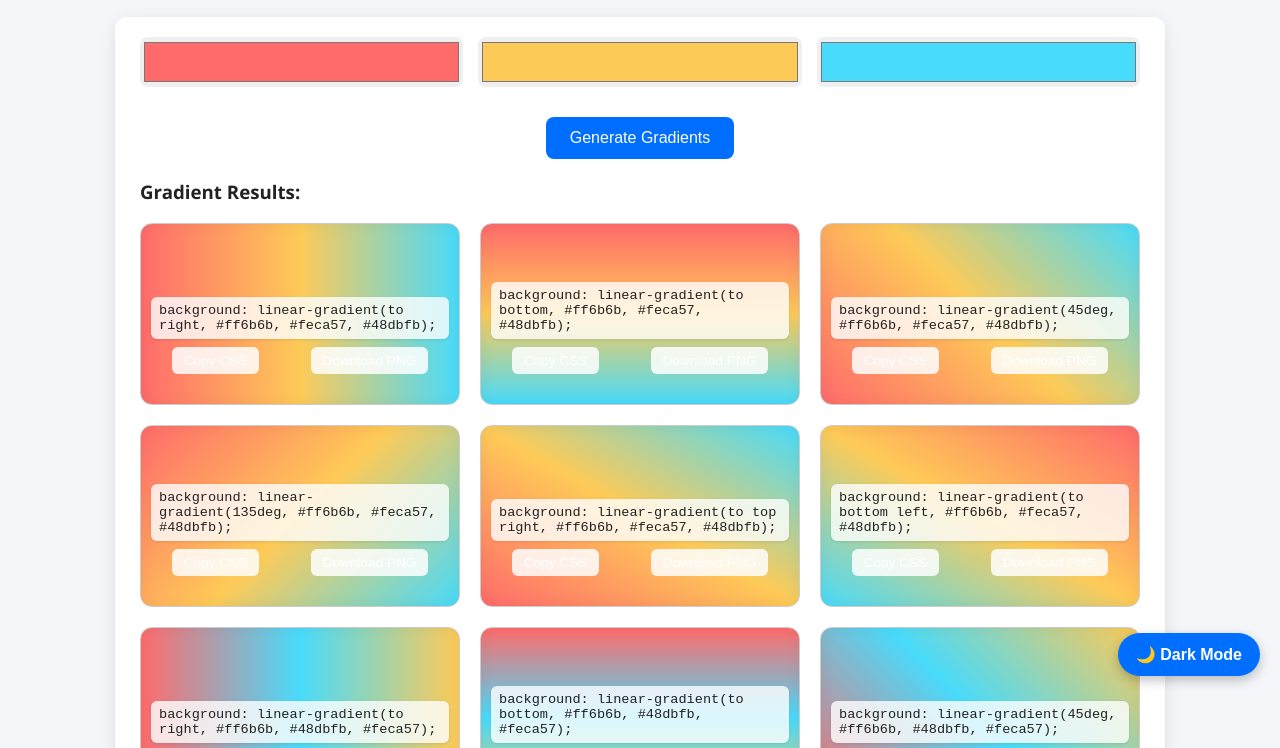
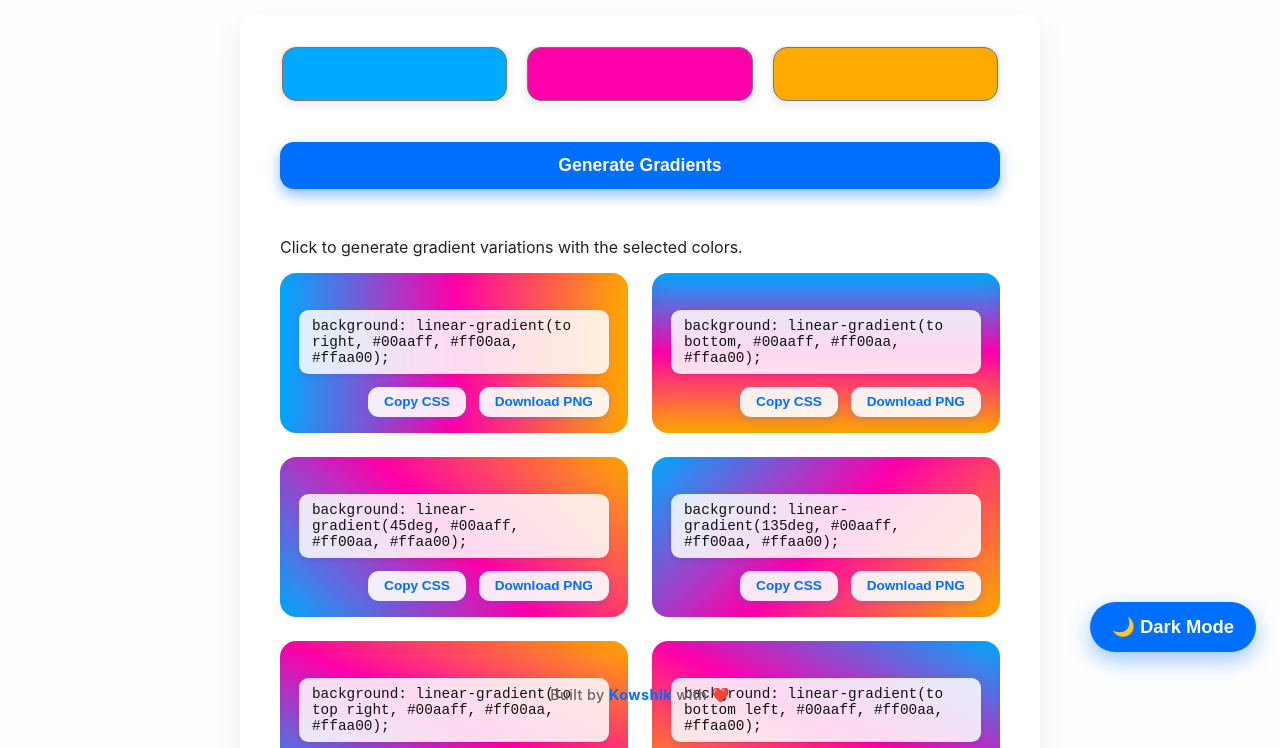
Before and after one commit to KowshikKolvekar/gradient-color-generator, a plain HTML site: page index.html in a window 1280 px wide. Shown: the part 84-832 px from the top of the page. Drawn offline with Linux system fonts and the light colour scheme.

Commit message:
Update index.html

```diff
--- a/index.html
+++ b/index.html
@@ -3,199 +3,242 @@
 <head>
   <meta charset="UTF-8" />
   <meta name="viewport" content="width=device-width, initial-scale=1" />
-  <title>3-Color Gradient Generator with Dark Mode & Download</title>
+  <title>3-Color Gradient Generator</title>
   <style>
     :root {
-      --primary-color: #006eff;
-      --bg-light: #f4f6f9;
-      --bg-dark: #1e1e2f;
+      --primary: #006eff;
+      --primary-dark: #004dbb;
+      --bg-light: #fefefe;
+      --bg-dark: #12121f;
       --text-light: #222;
       --text-dark: #ddd;
-      --card-bg-light: #fff;
-      --card-bg-dark: #2a2a3f;
-      --shadow-light: rgba(0, 0, 0, 0.1);
-      --shadow-dark: rgba(0, 0, 0, 0.6);
-      --button-bg-light: #006eff;
-      --button-bg-dark: #004bb5;
+      --card-bg-light: #ffffff;
+      --card-bg-dark: #1f1f2f;
+      --shadow-light: rgba(0, 0, 0, 0.08);
+      --shadow-dark: rgba(0, 0, 0, 0.7);
+      --button-bg-light: var(--primary);
+      --button-bg-dark: var(--primary-dark);
+      --transition-fast: 0.25s ease-in-out;
+    }
+
+    /* Reset */
+    *, *::before, *::after {
+      box-sizing: border-box;
     }
 
     body {
       margin: 0;
-      font-family: 'Segoe UI', Tahoma, Geneva, Verdana, sans-serif;
-      background-color: var(--bg-light);
+      font-family: 'Inter', 'Segoe UI', Tahoma, Geneva, Verdana, sans-serif;
+      background: var(--bg-light);
       color: var(--text-light);
-      transition: background-color 0.4s, color 0.4s;
+      transition: background-color var(--transition-fast), color var(--transition-fast);
+      min-height: 100vh;
+      display: flex;
+      flex-direction: column;
+      align-items: center;
+      padding: 2rem 1rem 4rem;
+      position: relative;
+      padding-bottom: 4rem; /* space for footer */
     }
 
     body.dark {
-      background-color: var(--bg-dark);
+      background: var(--bg-dark);
       color: var(--text-dark);
     }
 
-    .header {
-      background-color: var(--primary-color);
-      color: white;
-      text-align: center;
-      padding: 18px 20px;
-      font-size: 1.6rem;
+    header {
+      font-size: 1.75rem;
+      font-weight: 700;
+      margin-bottom: 2rem;
       user-select: none;
+      color: var(--primary);
+      display: flex;
+      align-items: center;
+      gap: 0.5rem;
+    }
+
+    header span.emoji {
+      font-size: 2rem;
+      line-height: 1;
     }
 
     .container {
-      max-width: 1000px;
-      margin: 30px auto 60px;
-      padding: 20px 25px 40px;
       background: var(--card-bg-light);
-      border-radius: 12px;
-      box-shadow: 0 4px 15px var(--shadow-light);
-      transition: background-color 0.4s, box-shadow 0.4s;
+      padding: 2rem 2.5rem;
+      border-radius: 1rem;
+      width: 100%;
+      max-width: 800px;
+      box-shadow: 0 10px 30px var(--shadow-light);
+      transition: background-color var(--transition-fast), box-shadow var(--transition-fast);
     }
 
     body.dark .container {
       background: var(--card-bg-dark);
-      box-shadow: 0 4px 15px var(--shadow-dark);
+      box-shadow: 0 10px 30px var(--shadow-dark);
     }
 
-    .form-group {
+    .color-picker-group {
       display: flex;
       justify-content: space-between;
-      gap: 15px;
-      margin-bottom: 30px;
+      gap: 1rem;
+      margin-bottom: 2.5rem;
     }
 
     input[type="color"] {
-      width: 100%;
-      height: 50px;
+      flex: 1;
       border: none;
-      border-radius: 8px;
+      height: 56px;
+      border-radius: 14px;
       cursor: pointer;
-      transition: filter 0.3s;
+      transition: filter 0.3s ease;
+      box-shadow: 0 4px 10px rgba(0,0,0,0.07);
+      -webkit-appearance: none;
+    }
+    input[type="color"]::-webkit-color-swatch-wrapper {
+      padding: 0;
+      border-radius: 14px;
+    }
+    input[type="color"]::-webkit-color-swatch {
+      border-radius: 14px;
     }
 
     input[type="color"]:hover {
       filter: brightness(1.1);
     }
 
-    button {
-      background-color: var(--button-bg-light);
+    button#generateBtn {
+      background: var(--button-bg-light);
+      border: none;
       color: white;
-      border: none;
-      padding: 12px 24px;
-      border-radius: 8px;
-      font-size: 1rem;
+      font-weight: 600;
+      font-size: 1.1rem;
+      padding: 0.8rem 0;
+      width: 100%;
+      border-radius: 14px;
       cursor: pointer;
+      box-shadow: 0 6px 14px rgba(0, 110, 255, 0.45);
+      transition: background-color 0.3s ease, box-shadow 0.3s ease;
+      margin-bottom: 2rem;
       user-select: none;
-      transition: background-color 0.3s;
-      margin-bottom: 20px;
-      display: block;
-      margin-left: auto;
-      margin-right: auto;
     }
-
-    button:hover {
-      background-color: var(--button-bg-dark);
+    button#generateBtn:hover {
+      background: var(--button-bg-dark);
+      box-shadow: 0 8px 20px rgba(0, 75, 187, 0.6);
     }
-
-    body.dark button {
-      background-color: var(--button-bg-dark);
+    body.dark button#generateBtn {
+      background: var(--button-bg-dark);
+      box-shadow: 0 6px 14px rgba(0, 75, 187, 0.45);
     }
-    body.dark button:hover {
-      background-color: #003d91;
+    body.dark button#generateBtn:hover {
+      background: #003a88;
+      box-shadow: 0 8px 20px rgba(0, 50, 120, 0.6);
     }
 
     #gradients {
       display: grid;
       grid-template-columns: repeat(auto-fit, minmax(280px, 1fr));
-      gap: 20px;
+      gap: 1.5rem;
     }
 
     .gradient-box {
-      border-radius: 12px;
-      overflow: hidden;
-      border: 1px solid #ccc;
       position: relative;
       height: 160px;
+      border-radius: 1rem;
+      box-shadow: inset 0 0 20px rgba(0,0,0,0.05);
+      color: #111;
       display: flex;
       flex-direction: column;
       justify-content: flex-end;
-      color: #222;
-      font-family: monospace;
-      font-size: 0.85rem;
-      padding: 10px;
-      box-shadow: inset 0 0 15px rgba(0,0,0,0.05);
-      transition: border-color 0.3s, color 0.3s;
+      padding: 1rem 1.2rem;
+      font-family: 'Fira Mono', monospace;
+      font-size: 0.9rem;
+      transition: color 0.3s ease;
       user-select: text;
+      cursor: default;
     }
 
     body.dark .gradient-box {
-      border-color: #444;
-      color: #eee;
-      box-shadow: inset 0 0 15px rgba(0,0,0,0.5);
+      color: #ddd;
+      box-shadow: inset 0 0 25px rgba(0,0,0,0.6);
     }
 
     .gradient-code {
-      background: rgba(255 255 255 / 0.8);
-      border-radius: 6px;
-      padding: 6px 8px;
-      margin-bottom: 8px;
-      overflow-wrap: anywhere;
-      box-shadow: 0 1px 3px rgba(0,0,0,0.1);
-      transition: background 0.3s;
-      user-select: text;
+      background: rgba(255 255 255 / 0.85);
+      border-radius: 0.6rem;
+      padding: 0.5rem 0.8rem;
+      box-shadow: 0 2px 6px rgba(0,0,0,0.08);
+      margin-bottom: 0.8rem;
+      user-select: all;
+      transition: background-color 0.3s ease;
     }
-
     body.dark .gradient-code {
-      background: rgba(0 0 0 / 0.6);
-      box-shadow: 0 1px 3px rgba(255,255,255,0.1);
+      background: rgba(30 30 47 / 0.9);
+      box-shadow: 0 2px 6px rgba(0,0,0,0.4);
     }
 
     .buttons-row {
       display: flex;
-      gap: 10px;
+      gap: 0.8rem;
       justify-content: flex-end;
     }
 
     .copy-btn, .download-btn {
-      background: rgba(255 255 255 / 0.85);
+      background: rgba(255 255 255 / 0.9);
       border: none;
-      padding: 6px 12px;
-      border-radius: 6px;
+      padding: 0.45rem 1rem;
+      border-radius: 0.7rem;
       font-size: 0.85rem;
       cursor: pointer;
-      transition: background-color 0.2s;
+      color: var(--primary);
+      font-weight: 600;
+      box-shadow: 0 2px 7px rgba(0,110,255,0.25);
+      transition: background-color 0.2s ease, box-shadow 0.3s ease;
       user-select: none;
+      display: flex;
+      align-items: center;
+      gap: 0.4rem;
+      white-space: nowrap;
     }
 
     .copy-btn:hover, .download-btn:hover {
       background: rgba(255 255 255 / 1);
+      box-shadow: 0 4px 14px rgba(0,110,255,0.45);
     }
 
     body.dark .copy-btn, body.dark .download-btn {
-      background: rgba(0 0 0 / 0.6);
-      color: #eee;
+      background: rgba(30 30 47 / 0.9);
+      color: var(--primary);
+      box-shadow: 0 2px 7px rgba(0,75,187,0.4);
     }
     body.dark .copy-btn:hover, body.dark .download-btn:hover {
-      background: rgba(0 0 0 / 0.8);
+      background: rgba(30 30 47 / 1);
+      box-shadow: 0 4px 14px rgba(0,75,187,0.6);
     }
 
     #darkToggle {
       position: fixed;
-      bottom: 20px;
-      right: 20px;
-      background: var(--primary-color);
+      bottom: 64px;
+      right: 24px;
+      background: var(--primary);
       border: none;
       color: white;
-      padding: 12px 18px;
+      padding: 14px 22px;
       border-radius: 30px;
-      font-weight: 600;
+      font-weight: 700;
       cursor: pointer;
       user-select: none;
-      box-shadow: 0 4px 12px rgba(0,0,0,0.25);
-      transition: background-color 0.3s;
+      box-shadow: 0 8px 22px rgba(0,110,255,0.4);
+      transition: background-color 0.3s ease, box-shadow 0.3s ease;
       z-index: 1000;
+      font-size: 1.15rem;
+      display: flex;
+      align-items: center;
+      gap: 0.5rem;
+      user-select: none;
     }
     #darkToggle:hover {
-      background-color: #004dbb;
+      background-color: var(--primary-dark);
+      box-shadow: 0 10px 28px rgba(0,75,187,0.6);
     }
 
     /* Tooltip */
@@ -206,79 +249,101 @@
 
     .tooltip .tooltiptext {
       visibility: hidden;
-      width: 120px;
-      background-color: var(--primary-color);
+      width: 130px;
+      background-color: var(--primary);
       color: #fff;
       text-align: center;
       border-radius: 6px;
-      padding: 6px;
+      padding: 6px 8px;
       position: absolute;
-      z-index: 1;
-      bottom: 125%;
+      z-index: 10;
+      bottom: 135%;
       left: 50%;
-      margin-left: -60px;
+      transform: translateX(-50%);
       opacity: 0;
-      transition: opacity 0.3s;
+      transition: opacity 0.3s ease;
       font-size: 0.8rem;
       pointer-events: none;
       user-select: none;
+      font-weight: 600;
     }
 
     .tooltip:hover .tooltiptext {
       visibility: visible;
       opacity: 1;
+      pointer-events: auto;
     }
 
-    @media(max-width: 500px) {
-      .form-group {
-        flex-direction: column;
-      }
+    /* Footer */
+    footer {
+      position: fixed;
+      bottom: 12px;
+      width: 100%;
+      text-align: center;
+      font-size: 0.9rem;
+      color: #666;
+      user-select: none;
+      font-weight: 500;
+      letter-spacing: 0.03em;
     }
+
+    body.dark footer {
+      color: #aaa;
+    }
+
+    footer a {
+      color: var(--primary);
+      text-decoration: none;
+      font-weight: 700;
+    }
+
+    footer a:hover {
+      text-decoration: underline;
+    }
+
   </style>
 </head>
 <body>
+  <header>
+    <span class="emoji" aria-hidden="true">🎨</span>
+    3-Color Gradient Generator
+  </header>
 
-  <div class="header">🎨 3-Color Gradient Generator</div>
+  <main class="container" role="main">
+    <section class="color-picker-group" aria-label="Select three colors for the gradient">
+      <input type="color" id="color1" value="#00aaff" aria-label="First color" />
+      <input type="color" id="color2" value="#ff00aa" aria-label="Second color" />
+      <input type="color" id="color3" value="#ffaa00" aria-label="Third color" />
+    </section>
 
-  <div class="container">
-    <div class="form-group" aria-label="Color selectors">
-      <input type="color" id="color1" value="#ff6b6b" aria-label="First color picker" />
-      <input type="color" id="color2" value="#feca57" aria-label="Second color picker" />
-      <input type="color" id="color3" value="#48dbfb" aria-label="Third color picker" />
-    </div>
+    <button id="generateBtn" aria-describedby="generateDesc" aria-label="Generate gradients">
+      Generate Gradients
+    </button>
+    <p id="generateDesc" class="sr-only">Click to generate gradient variations with the selected colors.</p>
 
-    <button id="generateBtn">Generate Gradients</button>
-
-    <h3>Gradient Results:</h3>
-    <div id="gradients" aria-live="polite" aria-relevant="additions"></div>
-  </div>
+    <section id="gradients" aria-live="polite" aria-atomic="true" aria-relevant="additions"></section>
+  </main>
 
   <button id="darkToggle" aria-pressed="false" aria-label="Toggle dark mode">🌙 Dark Mode</button>
 
+  <footer>
+    Built by <a href="https://github.com/KowshikKolvekar" target="_blank" rel="noopener noreferrer">Kowshik</a> with ❤️
+  </footer>
+
   <script>
+    const generateBtn = document.getElementById('generateBtn');
+    const gradientsContainer = document.getElementById('gradients');
     const color1 = document.getElementById('color1');
     const color2 = document.getElementById('color2');
     const color3 = document.getElementById('color3');
-    const gradientsContainer = document.getElementById('gradients');
-    const generateBtn = document.getElementById('generateBtn');
     const darkToggle = document.getElementById('darkToggle');
     const body = document.body;
 
     const directions = ['to right', 'to bottom', '45deg', '135deg', 'to top right', 'to bottom left'];
-    const variations = [
-      [color1.value, color2.value, color3.value],
-      [color1.value, color3.value, color2.value],
-      [color2.value, color1.value, color3.value],
-      [color2.value, color3.value, color1.value],
-      [color3.value, color1.value, color2.value],
-      [color3.value, color2.value, color1.value]
-    ];
 
     function updateVariations() {
       return [
         [color1.value, color2.value, color3.value],
-        [color1.value, color3.value, color2.value],
-        [color2.value, color1.value, color3.value],
         [color2.value, color3.value, color1.value],
         [color3.value, color1.value, color2.value],
         [color3.value, color2.value, color1.value]
@@ -348,25 +413,20 @@
     }
 
     function createGradientImage(css, width, height) {
-      // Create canvas
       const canvas = document.createElement('canvas');
       canvas.width = width;
       canvas.height = height;
       const ctx = canvas.getContext('2d');
 
-      // Create gradient stops from the css string (basic parsing)
-      // We'll parse the 3 colors from linear-gradient(...) format.
       const matches = css.match(/\(([^)]+)\)/);
       if (!matches) return alert('Could not parse colors for image generation.');
 
-      // Extract direction and colors
       const parts = matches[1].split(',');
       if (parts.length < 4) return alert('Unexpected gradient format.');
 
       const direction = parts[0].trim();
       const colorStops = parts.slice(1).map(c => c.trim());
 
-      // Compute gradient start/end points for canvas based on direction
       let x0, y0, x1, y1;
 
       switch (direction) {
@@ -395,14 +455,11 @@
           x1 = 0; y1 = height;
           break;
         default:
-          // Default to left to right
           x0 = 0; y0 = 0;
           x1 = width; y1 = 0;
       }
 
       const gradient = ctx.createLinearGradient(x0, y0, x1, y1);
-
-      // Distribute color stops evenly
       colorStops.forEach((color, i) => {
         gradient.addColorStop(i / (colorStops.length - 1), color);
       });
@@ -410,7 +467,6 @@
       ctx.fillStyle = gradient;
       ctx.fillRect(0, 0, width, height);
 
-      // Download image
       const link = document.createElement('a');
       link.download = 'gradient.png';
       link.href = canvas.toDataURL('image/png');
@@ -426,9 +482,7 @@
       darkToggle.setAttribute('aria-pressed', isDark);
     };
 
-    // Generate gradients on page load
     window.onload = generateGradients;
   </script>
-
 </body>
 </html>
```
